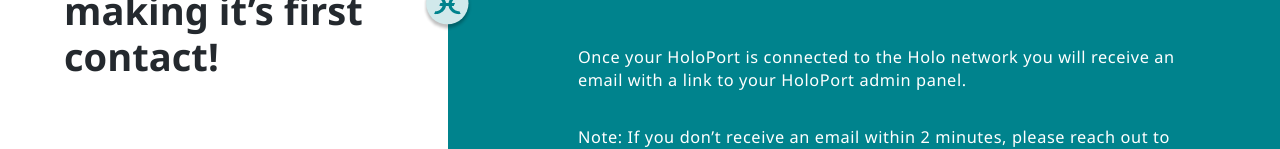
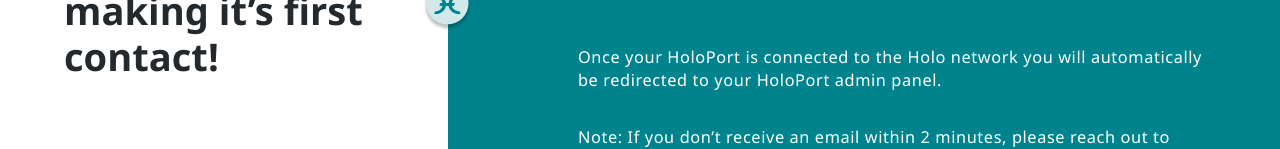
Before and after one commit to Holo-Host/holo-auth, a plain HTML site: page status/res/index.html in a window 1280 px wide. Shown: the part 314-463 px from the top of the page. Drawn offline with Linux system fonts and the light colour scheme; files whose address does not match are found by name.

Commit message:
Change copy on status page

```diff
--- a/status/res/index.html
+++ b/status/res/index.html
@@ -45,7 +45,7 @@
                   </div>
                 </div>
                 <div class="stepLabel step5">
-                  <p class="subheader-text-bookend text-white"> Once your HoloPort is connected to the Holo network you will receive an email with a link to your HoloPort admin panel.</p>
+                  <p class="subheader-text-bookend text-white"> Once your HoloPort is connected to the Holo network you will automatically be redirected to your HoloPort admin panel.</p>
                 </div>
                 <div class="stepLabel step5 block-bottom-text">
                   <p class='subheader-text-bookend text-white'>Note: If you don’t receive an email within 2 minutes, please reach out to <a href="https://forum.holo.host" target="_blank" class="text-white underline">customer service</a>.</p>
```
